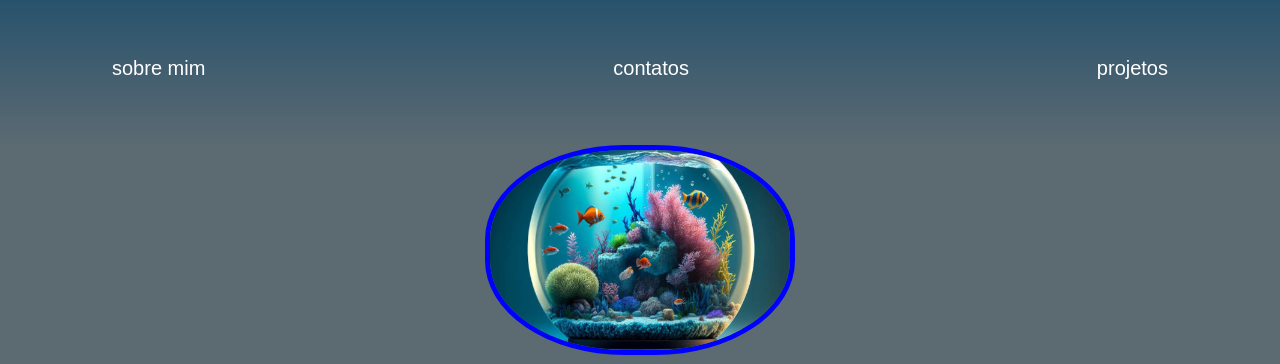
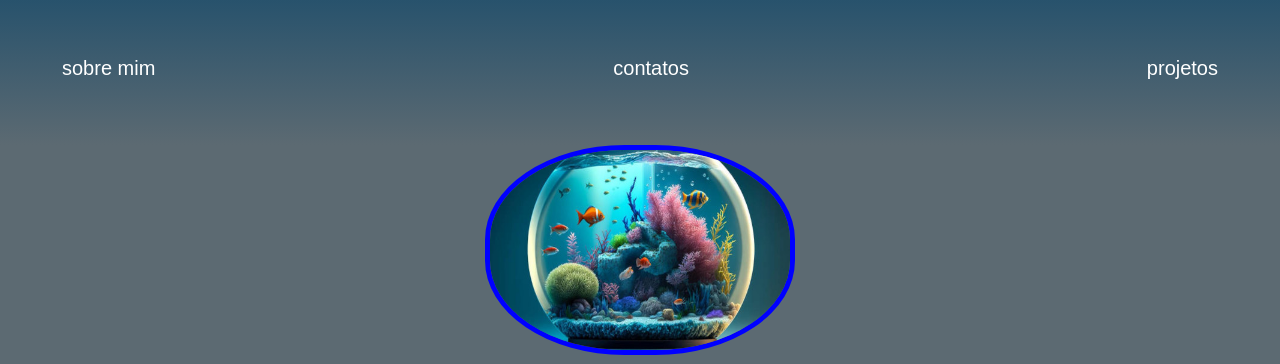
Before and after one commit to tecvieira/projeto-aquario, a plain HTML site: page index.html in a window 1280 px wide. Shown: the top 364 px of the page. Drawn offline with Linux system fonts and the light colour scheme.

Commit message:
diminuiu pading nav

```diff
--- a/aqprincipalcss.css
+++ b/aqprincipalcss.css
@@ -15,8 +15,8 @@ nav{
 }
 
 nav ul{
-    padding-left: 90px;
-    padding-right: 90px;
+    padding-left: 40px;
+    padding-right: 40px;
 }
 
 ul {
```
